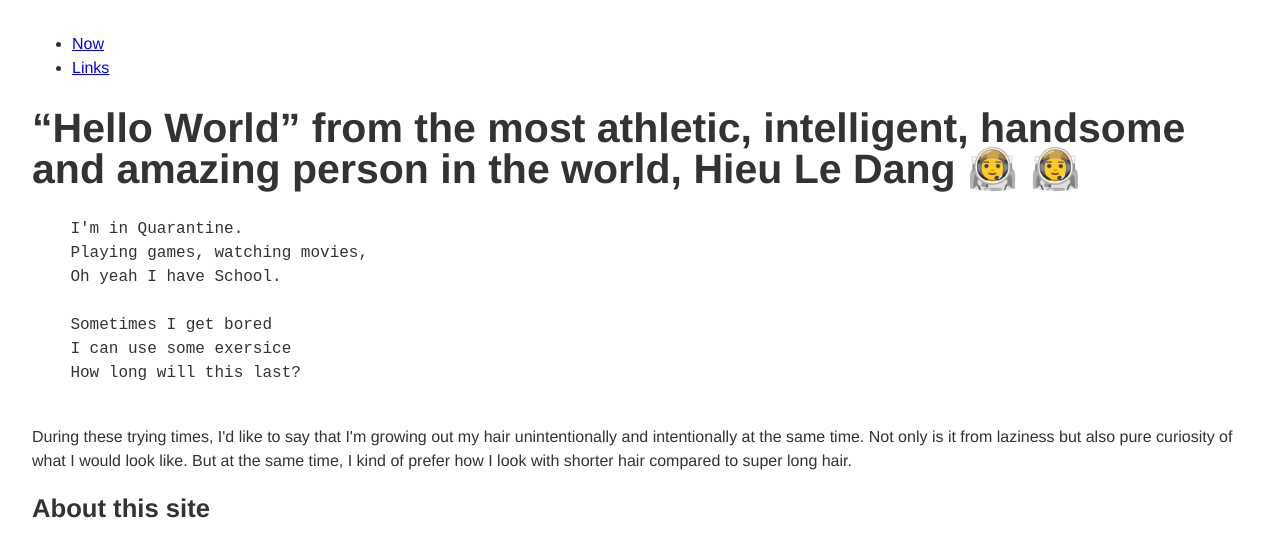
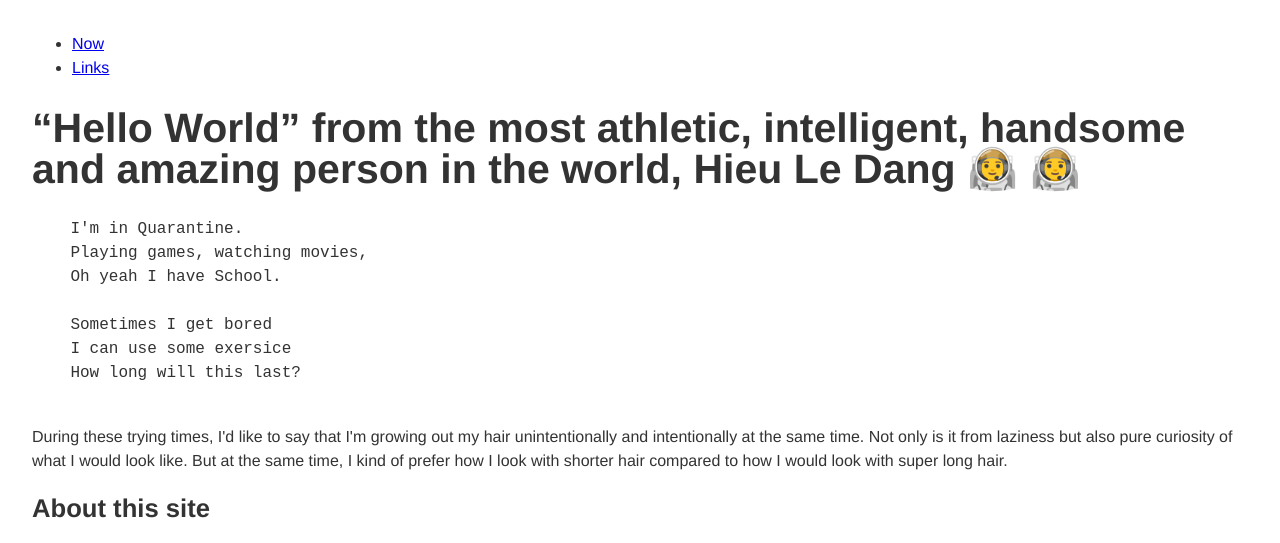
Before and after one commit to hida02/hida02.github.io, a plain HTML site: page index.html in a window 1280 px wide. Shown: the top 543 px of the page. Drawn offline with Linux system fonts and the light colour scheme.

Commit message:
Update index.html

```diff
--- a/index.html
+++ b/index.html
@@ -35,7 +35,7 @@
     I can use some exersice
     How long will this last?
   </pre>
-        <p>During these trying times, I'd like to say that I'm growing out my hair unintentionally and intentionally at the same time. Not only is it from laziness but also pure curiosity of what I would look like. But at the same time, I kind of prefer how I look with shorter hair compared to super long hair.  </p>
+        <p>During these trying times, I'd like to say that I'm growing out my hair unintentionally and intentionally at the same time. Not only is it from laziness but also pure curiosity of what I would look like. But at the same time, I kind of prefer how I look with shorter hair compared to how I would look with super long hair.  </p>
 
     </main>
     <aside>
```
